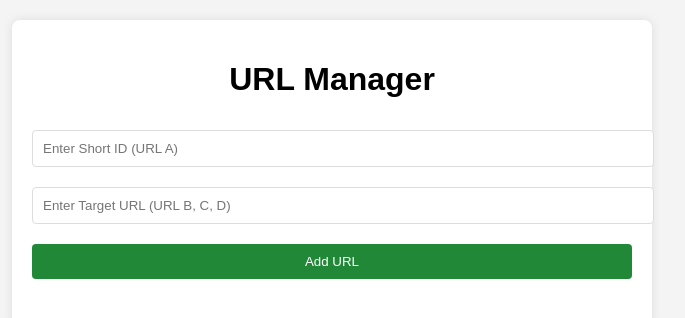
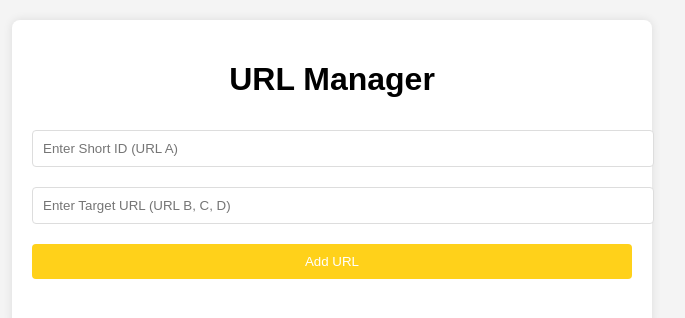
Before and after one commit to sagunmdr/url-shortener, a plain HTML site: page index.html in a window 1280 px wide. In both pictures the pointer is over the button "Add URL". Shown: the whole page, without its empty margins (308-993 px from the left). Drawn offline with Linux system fonts and the light colour scheme.

Commit message:
Update index.html

```diff
--- a/index.html
+++ b/index.html
@@ -36,7 +36,7 @@
             cursor: pointer;
         }
         button:hover {
-            background-color: #218838;
+            background-color: #FFD11A;
         }
         .result {
             margin-top: 20px;
```
